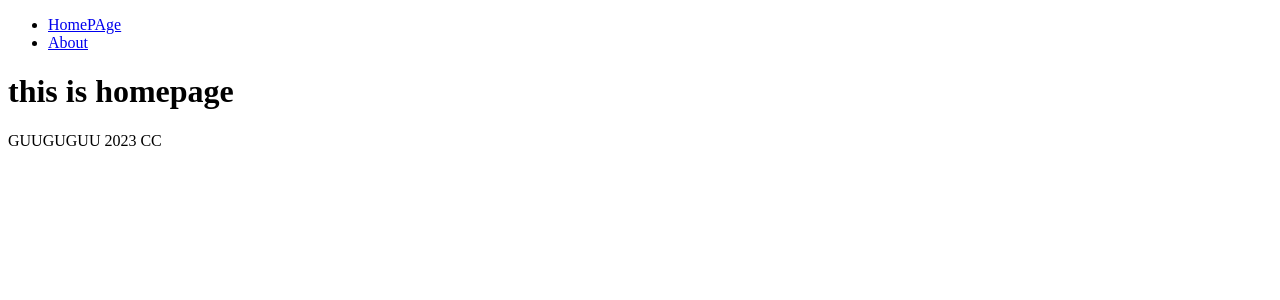
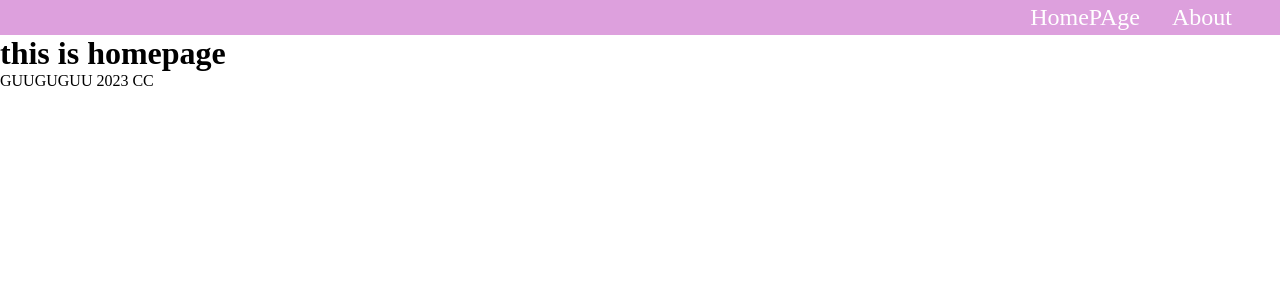
Before and after one commit to Batato8291/React_test, a React (Create React App) app: page / in a window 1280 px wide. Shown: the top 300 px of the page. Built offline with nearby package versions, Linux system fonts and the light colour scheme.

Commit message:
0306_extra_edit

```diff
--- a/src/App.js
+++ b/src/App.js
@@ -4,6 +4,7 @@ import Nav from "./components/Nav";
 import Footer from "./components/Footer";
 import Homepage from "./views/Homepage";
 import About from "./views/About";
+import "./styles/all.css";
 
 function App() {
   return (
--- a/src/components/Nav.js
+++ b/src/components/Nav.js
@@ -1,14 +1,15 @@
 import React from "react";
+import { Link } from "react-router-dom";
 
 const Nav = () => {
   return (
     <nav>
       <ul>
         <li>
-          <a href="/">HomePAge</a>
+          <Link to="/">HomePAge</Link>
         </li>
         <li>
-          <a href="/about">About</a>
+          <Link to="/about">About</Link>
         </li>
       </ul>
     </nav>
--- /dev/null
+++ b/src/styles/_nav.scss
@@ -0,0 +1,17 @@
+nav {
+  ul {
+    padding: 0 2rem;
+    display: flex;
+    justify-content: flex-end;
+    list-style-type: none;
+    background-color: plum;
+    li {
+      padding: 0.25rem 1rem;
+      a {
+        color: white;
+        text-decoration: none;
+        font-size: 1.5rem;
+      }
+    }
+  }
+}
--- a/src/styles/all.css
+++ b/src/styles/all.css
@@ -1,8 +1,7 @@
 * {
   margin: 0;
   padding: 0;
-  -webkit-box-sizing: border-box;
-          box-sizing: border-box;
+  box-sizing: border-box;
 }
 
 a {
@@ -13,4 +12,19 @@ a {
 ul {
   list-style-type: none;
 }
-/*# sourceMappingURL=all.css.map */
+
+nav ul {
+  padding: 0 2rem;
+  display: flex;
+  justify-content: flex-end;
+  list-style-type: none;
+  background-color: plum;
+}
+nav ul li {
+  padding: 0.25rem 1rem;
+}
+nav ul li a {
+  color: white;
+  text-decoration: none;
+  font-size: 1.5rem;
+}/*# sourceMappingURL=all.css.map */
--- a/src/styles/all.scss
+++ b/src/styles/all.scss
@@ -11,3 +11,6 @@ a {
 ul {
   list-style-type: none;
 }
+@import "./footer";
+@import "./nav";
+@import "./search";
```
Also changed, not shown: src/styles/_footer.scss (added), src/styles/_search.scss (added), 1 other file (tests, documents, lock files or other folders).
